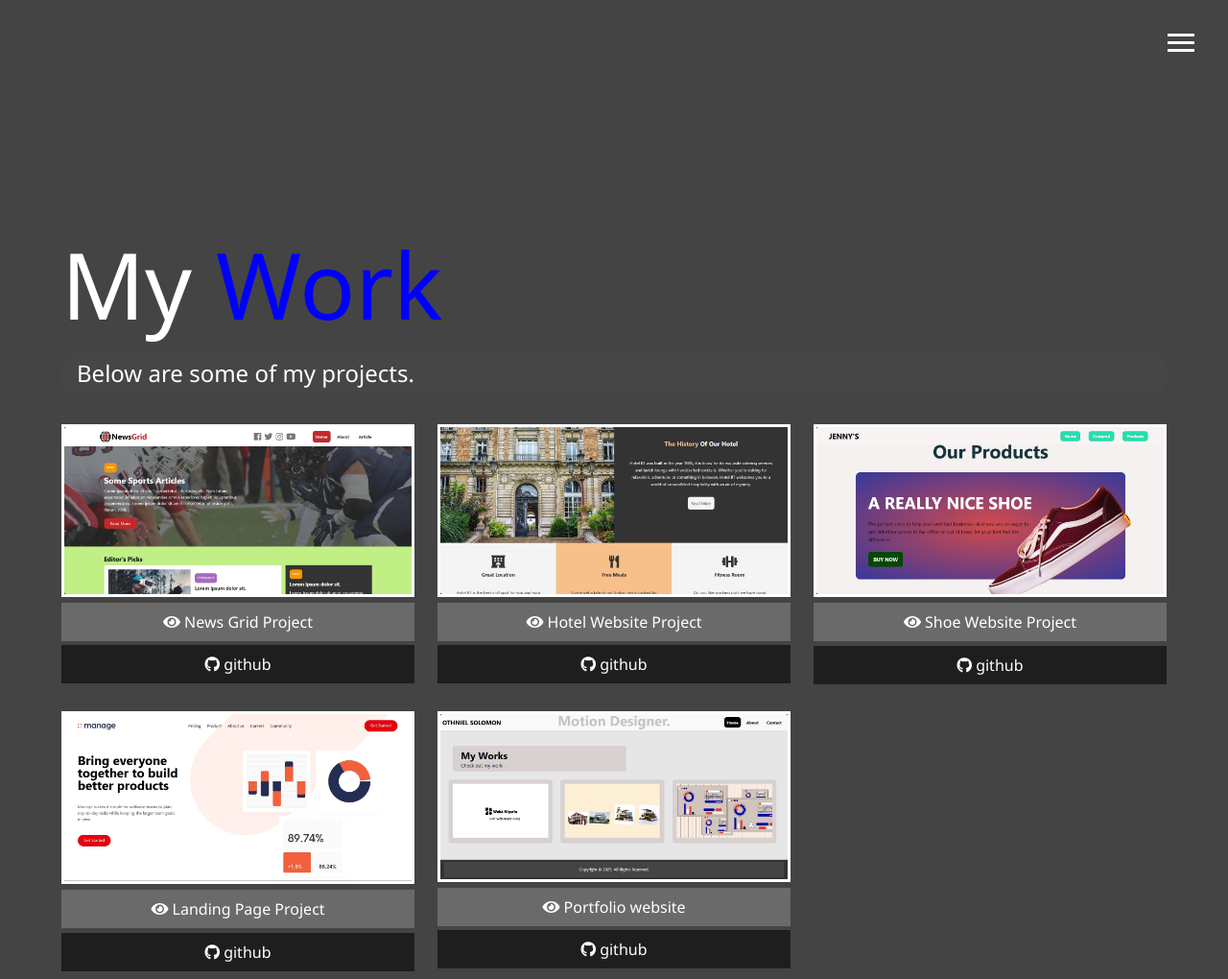
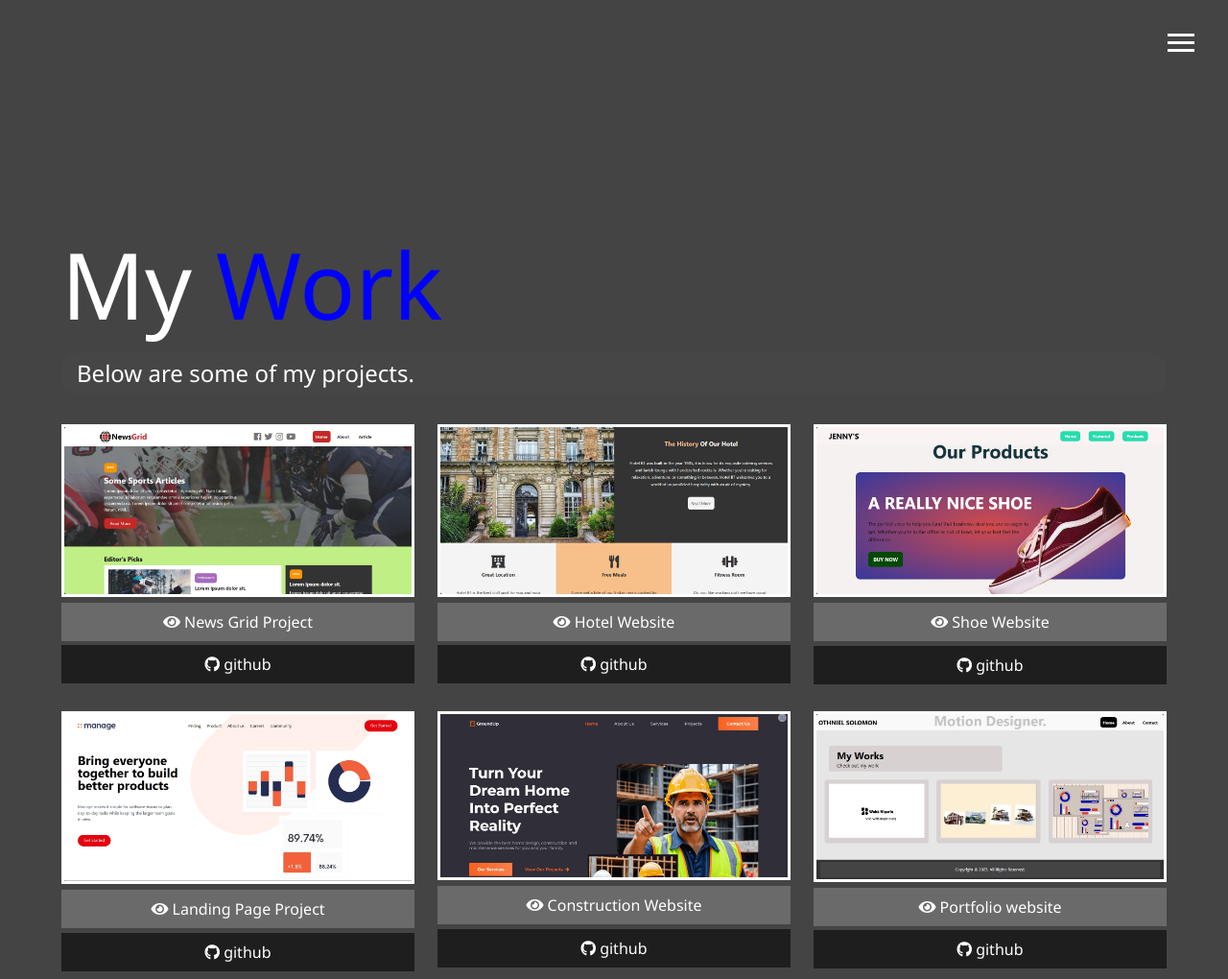
Before and after one commit to favouraloy/favouraloyportfolio, a website: page work.html in a window 1280 px wide. Shown: the top 1020 px of the page at 96% size. Drawn offline with Linux system fonts and the light colour scheme.

Commit message:
new project

```diff
--- a/work.html
+++ b/work.html
@@ -62,7 +62,7 @@
           <img src="./Recent Works/hotel website.png" alt="project" />
         </a>
         <a href="https://poetic-cheesecake-3e4f97.netlify.app/" class="btn-light"> <i class="fas fa-eye"></i> Hotel
-          Website Project </a>
+          Website</a>
         <a href="https://github.com/favouraloy/Hotel-Website" class="btn-dark">
           <i class="fab fa-github"></i> github
         </a>
@@ -71,8 +71,8 @@
         <a href="https://snazzy-khapse-8713d8.netlify.app/">
           <img src="./Recent Works/shoe website.png" alt="project" />
         </a>
-        <a href="https://snazzy-khapse-8713d8.netlify.app/" class="btn-light"> <i class="fas fa-eye"></i> Shoe Website
-          Project </a>
+        <a href="https://snazzy-khapse-8713d8.netlify.app/" class="btn-light"> <i class="fas fa-eye"></i> Shoe
+          Website</a>
         <a href="https://github.com/favouraloy/A-shoe-website" class="btn-dark">
           <i class="fab fa-github"></i> github
         </a>
@@ -89,16 +89,17 @@
         </a>
       </div>
 
-      <!-- <div class="item">
-        <a href="#">
-          <img src="../Recent Works/Social Link Tree.jpeg" alt="project" />
+      <div class="item">
+        <a href="https://groundupwebsite.netlify.app/" target="_blank">
+          <img src="./Recent Works/groundUpWebsite.png" alt="project" />
         </a>
-        <a href="#" class="btn-light"> <i class="fas fa-eye"></i> Project </a>
-        +-
-        <a href="#" class="btn-dark">
+        <a href="https://groundupwebsite.netlify.app/" target="_blank" class="btn-light"> <i class="fas fa-eye"></i>
+          Construction
+          Website </a>
+        <a href="https://github.com/favouraloy" class="btn-dark">
           <i class="fab fa-github"></i> github
         </a>
-      </div> -->
+      </div>
 
       <div class="item">
         <a href="http://xonmotion.com.ng" target="_blank">
```
Also changed, not shown: Recent Works/Html and CSS Card.jpeg (deleted), Recent Works/Product Preview Card.jpeg (deleted), Recent Works/Result Summary Page.jpeg (deleted), Recent Works/Social Link Tree.jpeg (deleted), Recent Works/get_insights.jpeg (deleted), Recent Works/groundUpWebsite.png (added).
